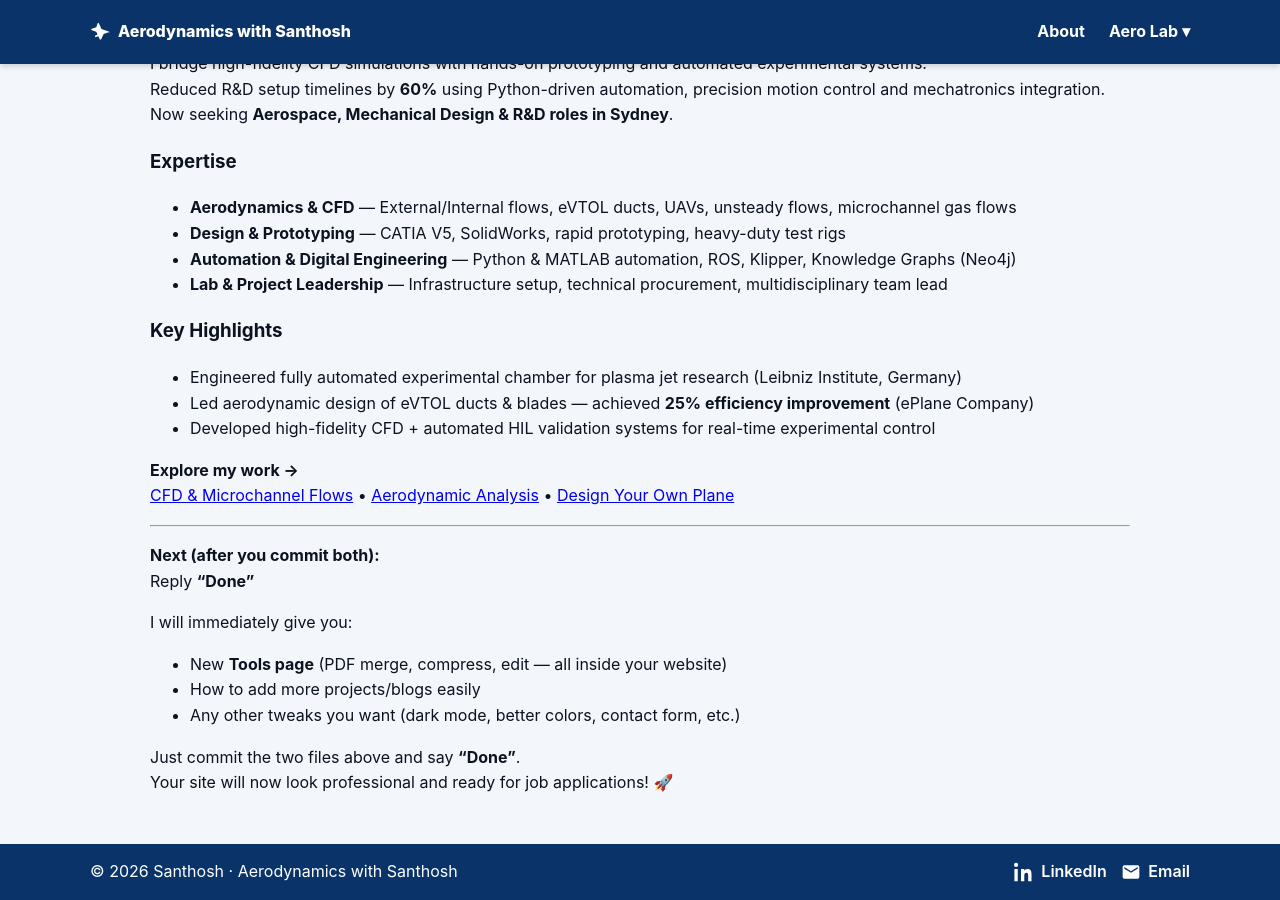
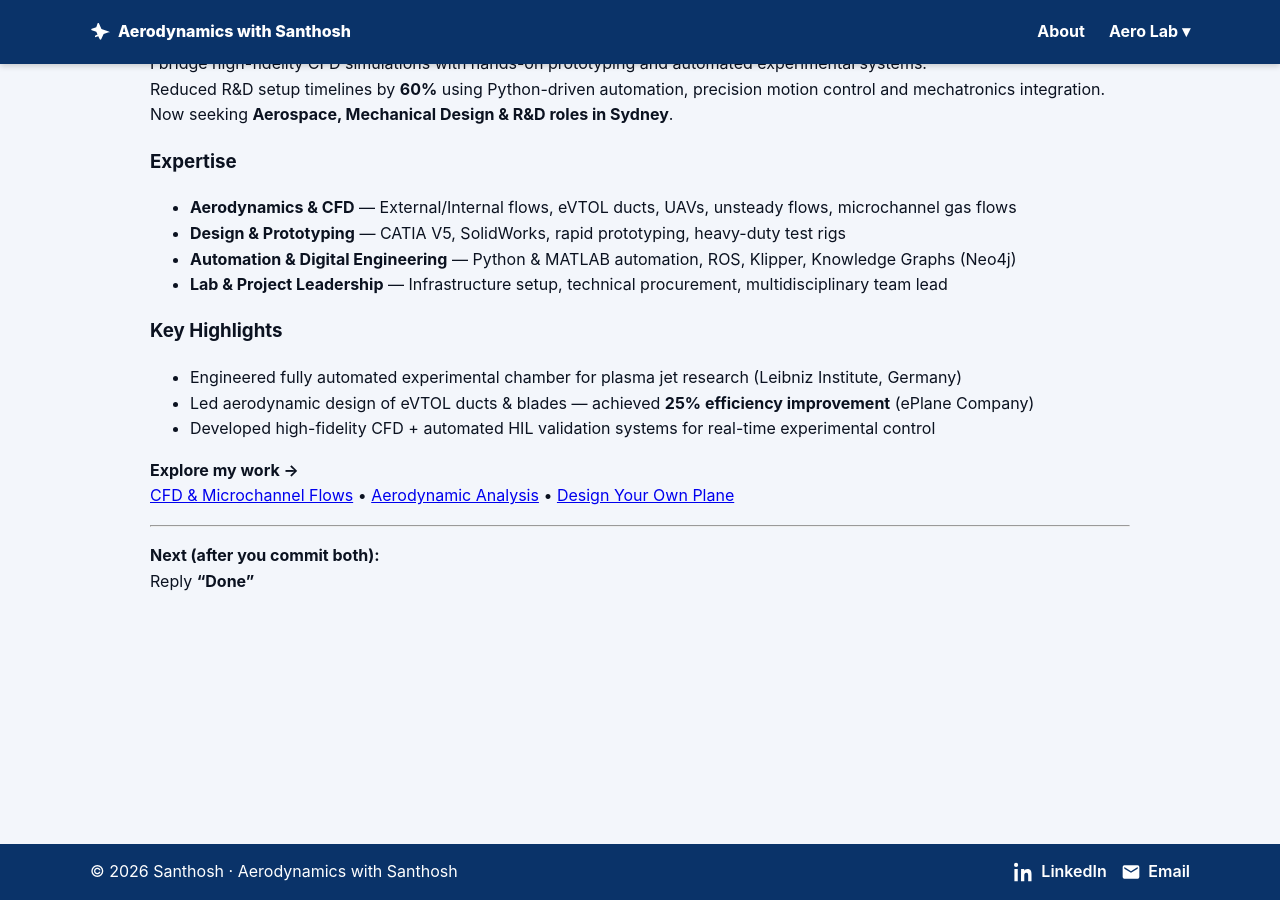
Before and after one commit to SandeJarvis/santhoshaero, a Jekyll site: the page built from index.md, in a window 1280 px wide and 900 px high, scrolled down 557 px. Built offline with Jekyll 4.4.1, drawn with Linux system fonts in a browser that asks for light colours.

Commit message:
Update index.md

```diff
--- a/index.md
+++ b/index.md
@@ -36,11 +36,3 @@ Now seeking **Aerospace, Mechanical Design & R&D roles in Sydney**.
 
 **Next (after you commit both):**
 Reply **“Done”**
-
-I will immediately give you:
-- New **Tools page** (PDF merge, compress, edit — all inside your website)
-- How to add more projects/blogs easily
-- Any other tweaks you want (dark mode, better colors, contact form, etc.)
-
-Just commit the two files above and say **“Done”**.
-Your site will now look professional and ready for job applications! 🚀
```
